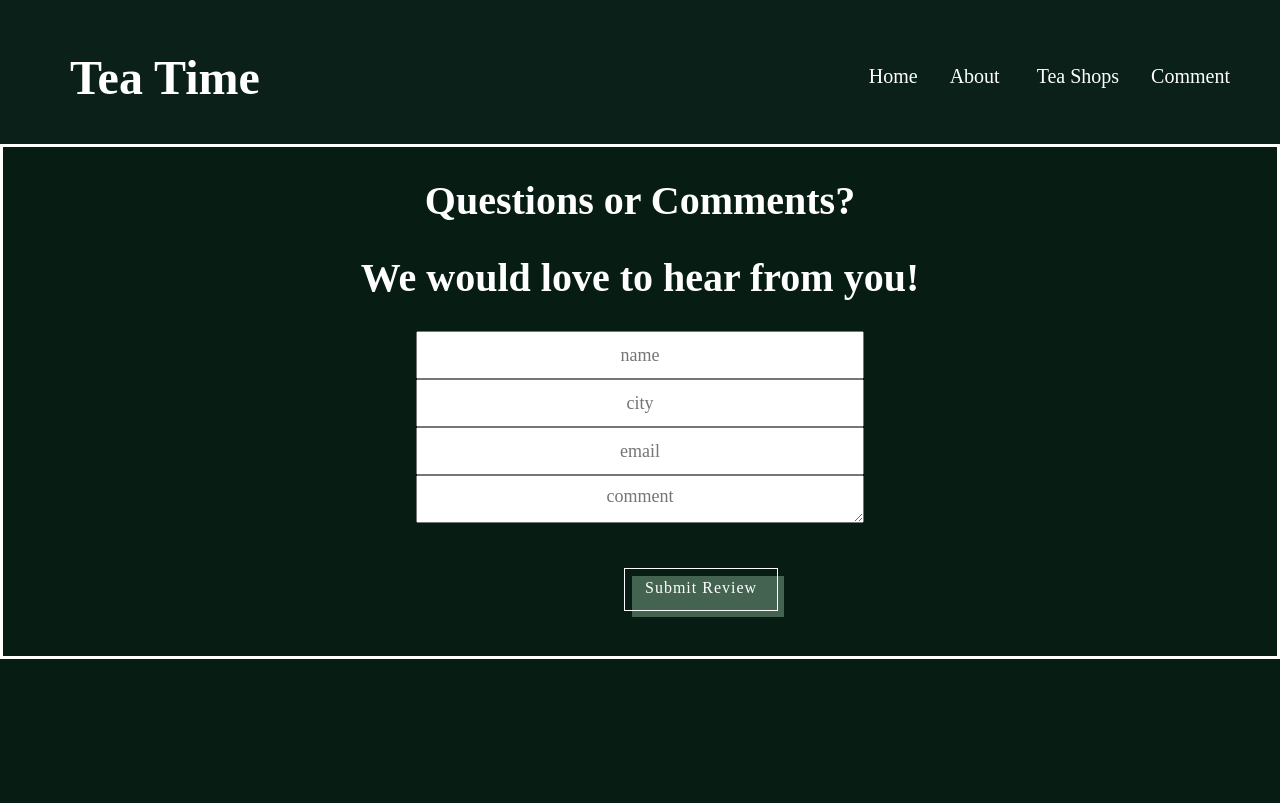
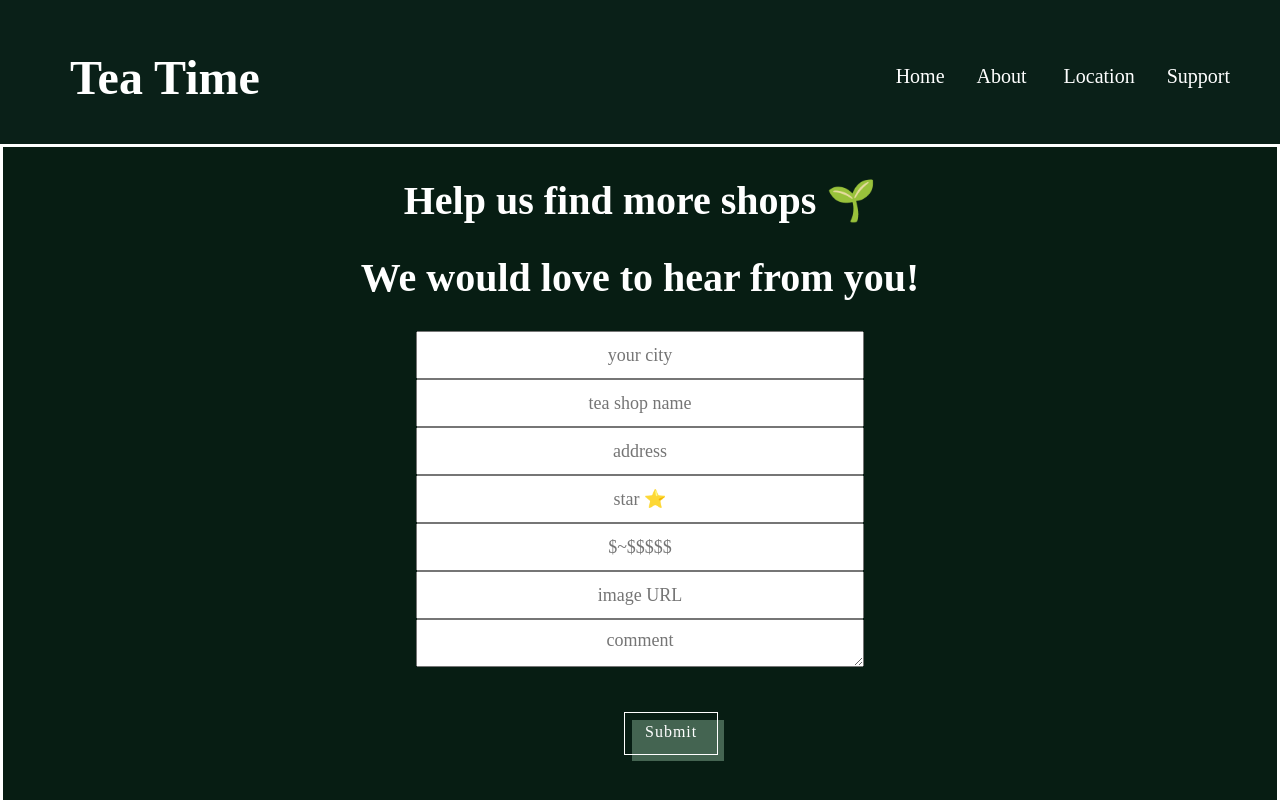
Before and after one commit to valenciawhite/Tea-Time, a React (Create React App) app: page /comment in a window 1280 px wide. Built offline with nearby package versions, Linux system fonts and the light colour scheme; a web font is replaced by a local one.

Commit message:
“ethanlee-update-3-31 git commit -m“ethanlee-update-3-31

```diff
--- a/db.json
+++ b/db.json
@@ -271,11 +271,34 @@
       "image": "https://s3-media0.fl.yelpcdn.com/bphoto/I95QshhAH6nZGlCWHEYtCQ/o.jpg"
     },
     {
-      "city": "Urbana",
-      "name": "Ethan Lee",
-      "email": "li223@illinois.edu",
-      "content": "Great!!",
+      "city": "DC",
+      "name": "Hello Tea ",
+      "address": "123 Main St",
+      "star": "4.5",
+      "price": "$$$",
+      "image": "https://champaigncenter.com/wp-content/uploads/2019/10/CCP_shopping_457-1024x683.jpg",
+      "content": "Love this place!!! ",
       "id": 31
+    },
+    {
+      "city": "",
+      "name": "",
+      "address": "",
+      "star": "",
+      "price": "",
+      "image": "",
+      "content": "",
+      "id": 32
+    },
+    {
+      "city": "",
+      "name": "",
+      "address": "",
+      "star": "",
+      "price": "",
+      "image": "",
+      "content": "",
+      "id": 33
     }
   ]
 }
--- a/public/index.html
+++ b/public/index.html
@@ -14,7 +14,8 @@
       manifest.json provides metadata used when your web app is installed on a
       user's mobile device or desktop. See https://developers.google.com/web/fundamentals/web-app-manifest/
     -->
-    <link rel="manifest" href="%PUBLIC_URL%/manifest.json" />
+    <!-- <link rel="manifest" href="%PUBLIC_URL%/manifest.json" /> -->
+
     <!--
       Notice the use of %PUBLIC_URL% in the tags above.
       It will be replaced with the URL of the `public` folder during the build.
--- a/src/Components/App.css
+++ b/src/Components/App.css
@@ -203,7 +203,7 @@ textarea {
   border-radius: 50%;
   text-align: center;
   font-size: 30px;
-  float: left;
+  /* float: left; */
   font-weight: bold;
   shape-outside: circle();
   background-color: Green;
--- a/src/Components/Home.js
+++ b/src/Components/Home.js
@@ -8,12 +8,17 @@ import About from './About';
 import DeveloperInfo from './TeaPage';
 import Search from './Search';
 
-function Home({teas}) {
+function Home() {
+  function handleInfo(){
+    // event.preventDefault();
+    // alert("Thank you for sharing!");
+    window.open('https://time.com/5188377/matcha-tea-benefits/#:~:text=Matcha%20is%20high%20in%20a,and%20even%20encouraging%20weight%20loss.')
+  }
 
   return (
     <div className="Home">
      <h2>Let's get this par-tea started!</h2>
-     <img className='Home-Img' src= "https://cdn.minnesotamonthly.com/wp-content/uploads/sites/85/2020/11/mm-2021-01_Taste_KevinKramer_NETeaHouse_G.jpg" />
+     <img className='Home-Img' onClick={handleInfo} src= "https://cdn.minnesotamonthly.com/wp-content/uploads/sites/85/2020/11/mm-2021-01_Taste_KevinKramer_NETeaHouse_G.jpg" />
      {/* <div><TeaPage teas={teas}/></div> */}
 
     </div>
--- a/src/Components/Nav.js
+++ b/src/Components/Nav.js
@@ -26,10 +26,10 @@ function Nav() {
             <li>About </li>
           </Link>
            <Link style={navStyle} to='/tea-shop'>
-            <li>Tea Shops</li>
+            <li>Location</li>
           </Link>
            <Link style={navStyle} to='/comment'>
-            <li>Comment</li>
+            <li>Support</li>
           </Link>
         </ul>
       </nav>
--- a/src/Components/TeaCard.js
+++ b/src/Components/TeaCard.js
@@ -1,11 +1,17 @@
 import React, {useState} from "react";
 
-function TeaCard({ city, name, address, star, price, image }) {
+function TeaCard({ city, name, address, star, price, image, content }) {
     const [recommend, setRecommend] = useState(true);
 
     function handleClick(){
       setRecommend(!recommend);
     }
+
+    function handleShare(event){
+      event.preventDefault();
+      alert("Thank you for sharing!")
+    }
+
     return (
       <div className='card'>
         <h4>{city}</h4>
@@ -13,6 +19,7 @@ function TeaCard({ city, name, address, star, price, image }) {
         <h4>{address}</h4>
         <h4>{star}</h4>
         <h4>{price}</h4>
+        <h4>{content}</h4>
         <img src={image} alt={name}/>
 
         {recommend ? (
@@ -20,8 +27,13 @@ function TeaCard({ city, name, address, star, price, image }) {
           ❤️ Recommend
         </button>
       ) : (
-        <button onClick={handleClick}>🙅 Disrecommend</button>
-      )}
+      <button onClick={handleClick} className="primary">🙅 Disrecommend</button>
+     )}
+
+     <button onClick={handleShare} className="primary">
+      🤝 Share
+       </button>
+
       </div>
     );
   }
--- a/src/Components/TeaList.js
+++ b/src/Components/TeaList.js
@@ -3,7 +3,7 @@ import TeaCard from "./TeaCard";
 
 function TeaList({ teas }) {
     const renderTeas = teas.map((tea)=>(
-    <TeaCard key={tea.id} city={tea.city} name={tea.name} address={tea.address} star={tea.star} price={tea.price} image={tea.image} />
+    <TeaCard key={tea.id} city={tea.city} name={tea.name} address={tea.address} star={tea.star} price={tea.price} image={tea.image} content={tea.content} />
     ));
     return (
       <ul className='cards'>
--- a/src/Components/TeaReviewForm.js
+++ b/src/Components/TeaReviewForm.js
@@ -5,10 +5,10 @@ import TeaList from "./TeaList";
 function TeaReviewForm({setTeas, teas, renderTeas}) {
   const [newCity, setNewCity] = useState("");
   const [newName, setNewName] = useState("");
-  const [newEmail, setNewEmail] = useState("");
-  // const [newStar, setNewStar] = useState("");
-  // const [newPrice, setNewPrice] = useState("");
-  // const [newImage, setNewImage] = useState("");
+  const [newAddress, setNewAddress] = useState("");
+  const [newStar, setNewStar] = useState("");
+  const [newPrice, setNewPrice] = useState("");
+  const [newImage, setNewImage] = useState("");
   const [newContent, setNewContent] = useState("");
 
   function handleNewCity(event) {
@@ -19,21 +19,21 @@ function TeaReviewForm({setTeas, teas, renderTeas}) {
     setNewName(event.target.value)
   }
 
-  function handleNewEmail(event) {
-    setNewEmail(event.target.value)
+  function handleNewAddress(event) {
+    setNewAddress(event.target.value)
   }
 
-  // function handleNewStar(e) {
-  //   setNewStar(e.target.value)
-  // }
+  function handleNewStar(event) {
+    setNewStar(event.target.value)
+  }
 
-  // function handleNewPrice(e) {
-  //   setNewPrice(e.target.value)
-  // }
+  function handleNewPrice(event) {
+    setNewPrice(event.target.value)
+  }
 
-  // function handleNewImage(e) {
-  //   setNewImage(e.target.value)
-  // }
+  function handleNewImage(event) {
+    setNewImage(event.target.value)
+  }
 
   function handleNewContent(event) {
     setNewContent(event.target.value)
@@ -41,19 +41,18 @@ function TeaReviewForm({setTeas, teas, renderTeas}) {
 
   function handleSubmit(event) {
     event.preventDefault();
+    alert("Thank you! Check out your added location!")
+    window.open('https://www.yelp.com/');
 
     const newReview = {
       city: newCity,
       name: newName,
-      email: newEmail,
-      // address: newAddress,
-      // star: newStar,
-      // price: newPrice,
-      // image: newImage,
+      address: newAddress,
+      star: newStar,
+      price: newPrice,
+      image: newImage,
       content: newContent
     };
-
-  //backend submit//
 
     fetch(" http://localhost:3000/teas",{
       method : "POST",
@@ -67,22 +66,20 @@ function TeaReviewForm({setTeas, teas, renderTeas}) {
 
   return (
     <div className="TeaReviewForm">
-      <h1>Questions or Comments? </h1>
+      <h1>Help us find more shops 🌱 </h1>
       <h1>We would love to hear from you! </h1>
 
       <form onSubmit={handleSubmit}>
-        <input onChange={handleNewName} type="text" name="name" placeholder="name" />
-        <input onChange={handleNewCity} type="text" name="city" placeholder="city" />
-        <input onChange={handleNewEmail}  type="text" name="address" placeholder="email" />
-        {/* <input onChange={handleNewStar} type="text" name="star" placeholder="Star" />
-        <input onChange={handleNewPrice} type="text" name="price" placeholder="Price" />
-        <input onChange={handleNewImage} type="text" name="image" placeholder="Image URL" /> */}
+        <input onChange={handleNewCity} type="text" name="city" placeholder="your city" />
+        <input onChange={handleNewName} type="text" name="name" placeholder="tea shop name" />
+        <input onChange={handleNewAddress} type="text" name="address" placeholder="address" />
+        <input onChange={handleNewStar} type="text" name="star" placeholder="star ⭐" />
+        <input onChange={handleNewPrice} type="text" name="price" placeholder="$~$$$$$" />
+        <input onChange={handleNewImage} type="text" name="image" placeholder="image URL" />
         <textarea onChange={handleNewContent} type="text" name="content" placeholder="comment" rows={5} />
-        <button type="submit">Submit Review</button>
+        <button type="submit">Submit</button>
        </form>
-       {/* <TeaReviewForm teas={teas}/> */}
     </div>
-
   )
 }
 
```
